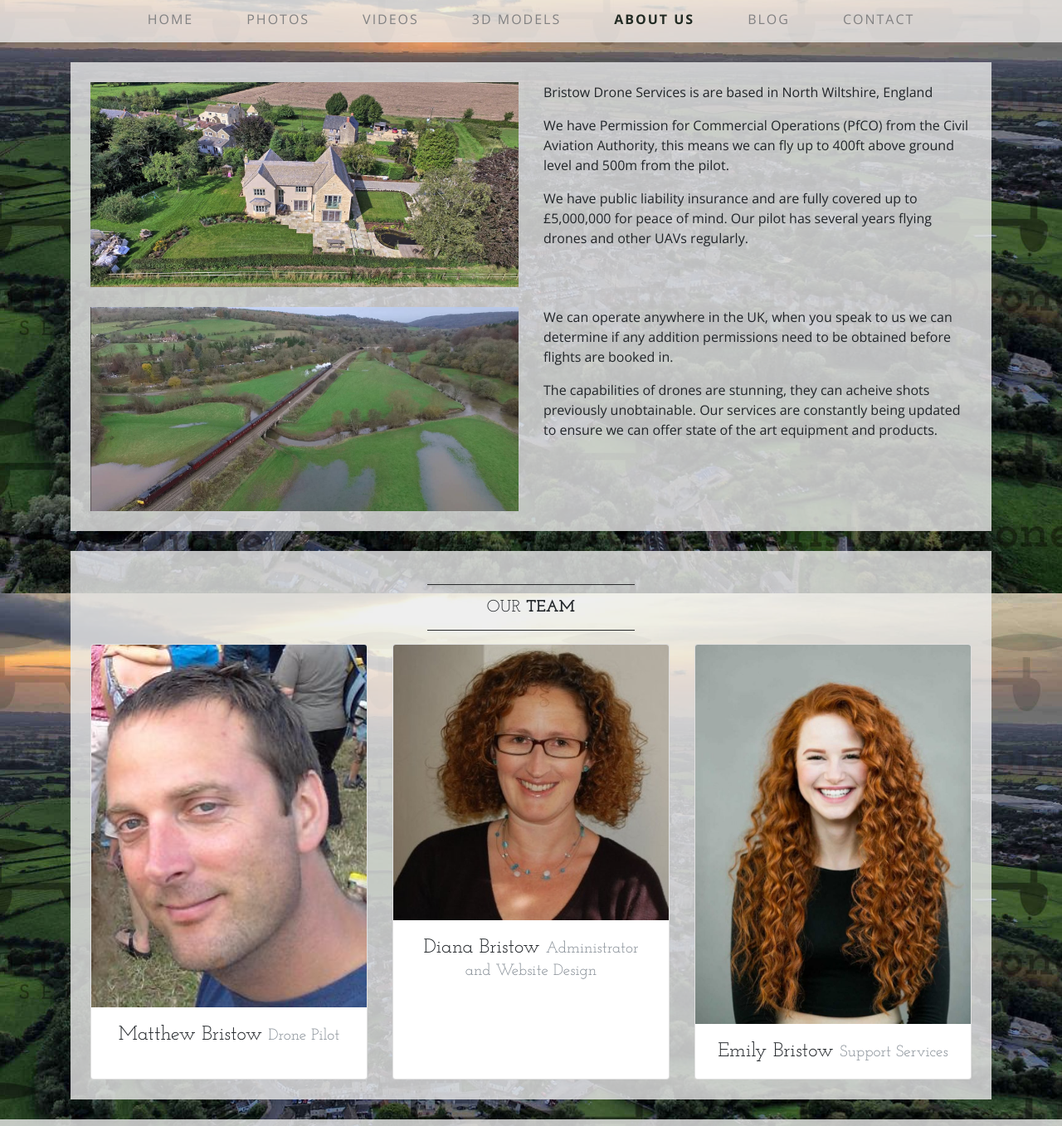
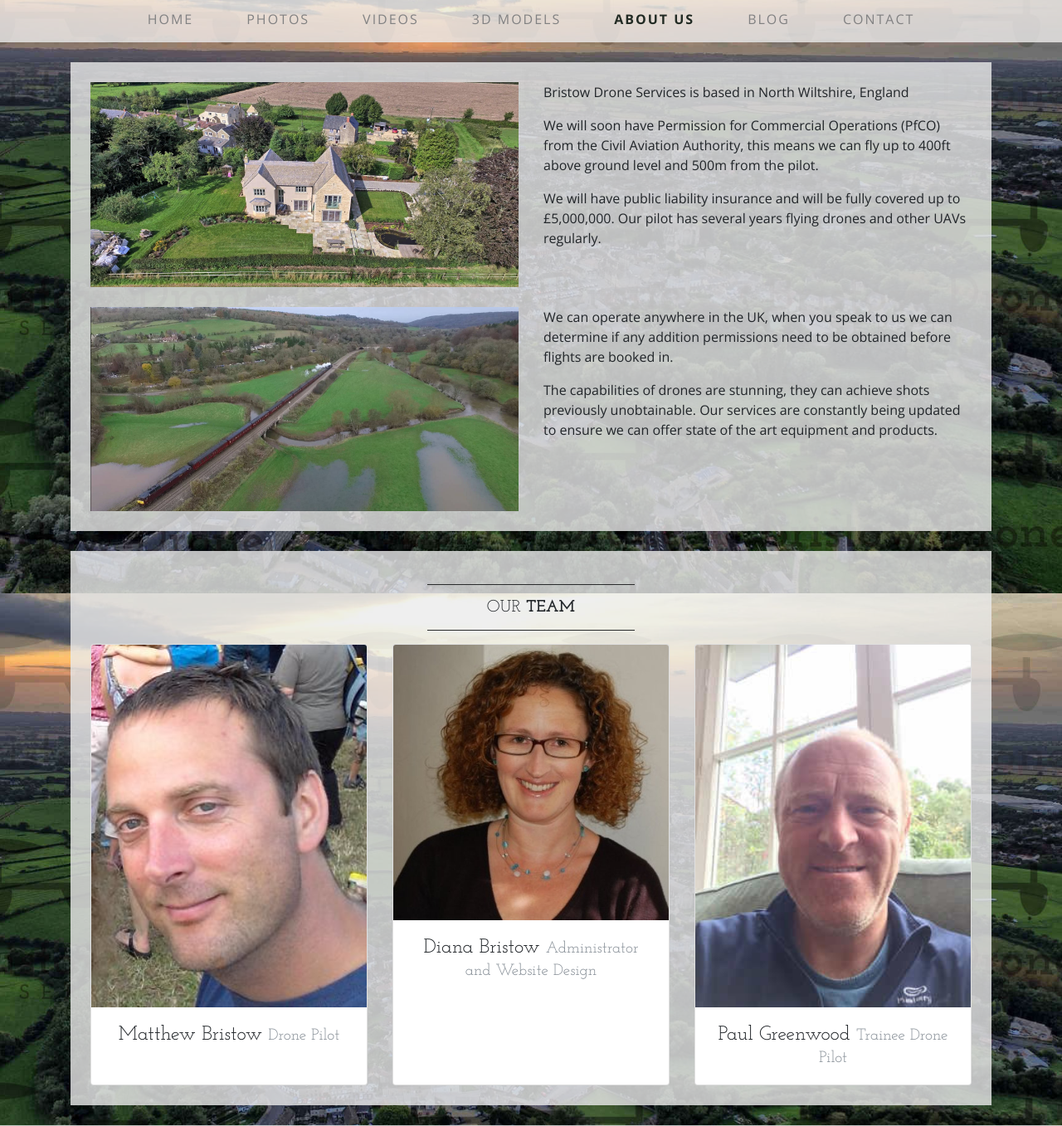
Before and after one commit to monkeychops28/bristowdroneservices, a website: page about.html in a window 1280 px wide. Shown: the part 85-1442 px from the top of the page at 83% size. Drawn offline with nearby package versions, Linux system fonts and the light colour scheme.

Commit message:
greenwood stuff added
pg photo, zoom out ken burns effect, blackwell photo

```diff
--- a/about.html
+++ b/about.html
@@ -84,8 +84,10 @@
             <img class="img-fluid mb-4 mb-lg-0" src="img/slide-1.jpg" alt="">
           </div>
           <div class="col-lg-6">
-            <p>Bristow Drone Services is are based in North Wiltshire, England </p>
-            <p>We have Permission for Commercial Operations (PfCO) from the Civil Aviation Authority, this means we can fly up to 400ft above ground level and 500m from the pilot. </p><p>We have public liability insurance and are fully covered up to £5,000,000 for peace of mind.
+            <p>Bristow Drone Services is based in North Wiltshire, England </p>
+            <p>We will soon have Permission for Commercial Operations (PfCO) from the Civil Aviation Authority,
+                this means we can fly up to 400ft above ground level and 500m from the pilot. </p>
+              <p>We will have public liability insurance and will be fully covered up to £5,000,000.
 
             Our pilot has several years flying drones and other UAVs regularly.
               </p>
@@ -101,7 +103,7 @@
               <p>
 We can operate anywhere in the UK, when you speak to us we can determine if any addition permissions need to be obtained before flights are booked in.
  </p><p>
-The capabilities of drones are stunning, they can acheive shots previously unobtainable. Our services are constantly being updated to ensure we can offer state of the art equipment and products.</p>
+The capabilities of drones are stunning, they can achieve shots previously unobtainable. Our services are constantly being updated to ensure we can offer state of the art equipment and products.</p>
 
           </div>
       </div>
@@ -136,10 +138,10 @@ The capabilities of drones are stunning, they can acheive shots previously unobt
           </div>
           <div class="col-md-4">
             <div class="card h-100">
-              <img class="card-img-top" src="img/emily.jpg" alt="">
+              <img class="card-img-top" src="img/greenwood%20pilot.jpg" alt="">
               <div class="card-body text-center">
-                <h4 class="card-title m-0">Emily Bristow
-                  <small class="text-muted">Support Services</small>
+                <h4 class="card-title m-0">Paul Greenwood
+                  <small class="text-muted">Trainee Drone Pilot</small>
                 </h4>
               </div>
             </div>
```
Also changed, not shown: css/ken-burns.css (+29 -1 lines), photography.html (+9 -1 lines), img/blackwell.jpg (added), img/emily.jpg (deleted), img/greenwood pilot.jpg (added).
